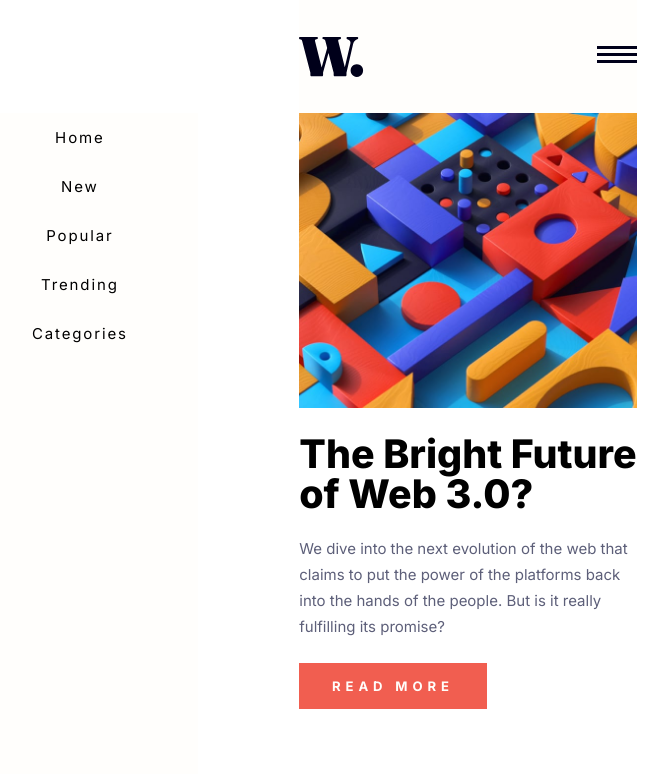
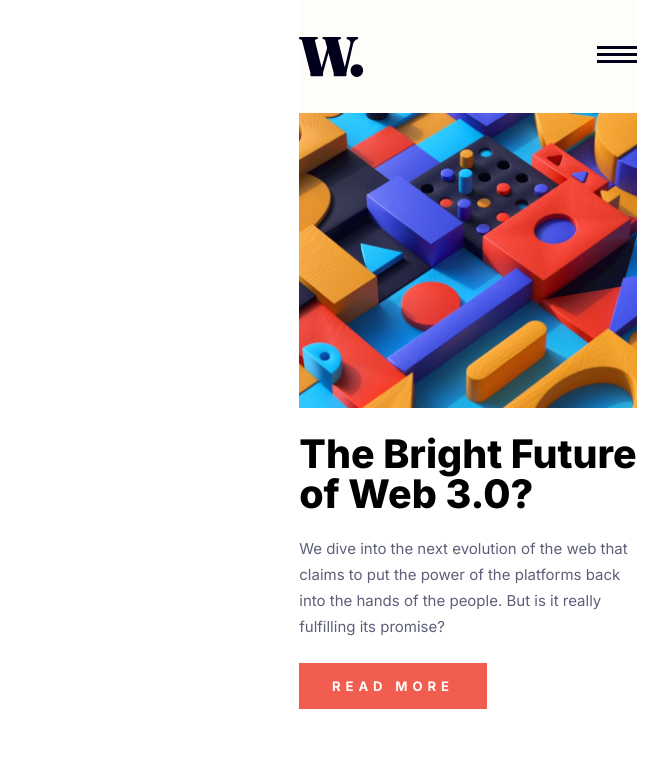
Before and after one commit to danheecho1/FEM_news-homepage, a Next.js app: page / in a window 1280 px wide. Shown: the top 774 px of the page, without its empty margins (172-840 px from the left). Built offline with nearby package versions, Linux system fonts and the light colour scheme.

Commit message:
Updated mobile view's menu (expanded) to have 100% width. Will deploy for a preview.

```diff
--- a/components/Navbar.module.css
+++ b/components/Navbar.module.css
@@ -4,12 +4,9 @@
   align-items: center;
   position: sticky;
   top: 0;
-  width: 337.5px;
   height: 113px;
   z-index: 2;
-  background-color: hsla(36, 100%, 99%, 0.5);
-  -webkit-backdrop-filter: blur(20px);
-          backdrop-filter: blur(20px);
+  background-color: hsl(36, 100%, 99%);
 }
 
 .headerContainer__navBar__menu {
@@ -18,15 +15,15 @@
 
 .headerContainer__nav__ul {
   position: fixed;
-  width: 70%;
+  width: 100%;
   height: 100vh;
   left: -100%;
   top: 113px;
+  padding-top: 1em;
   text-align: center;
   z-index: 2;
-  background-color: hsla(36, 100%, 99%, 0.5);
-  -webkit-backdrop-filter: blur(20px);
-          backdrop-filter: blur(20px);
+  -webkit-backdrop-filter: blur(150px);
+          backdrop-filter: blur(150px);
   transition: left 0.3s ease-in-out;
 }
 
@@ -37,8 +34,9 @@
 .headerContainer__nav__ul__li {
   padding: 1em 0;
   letter-spacing: 0.125em;
+  transition: all 0.2s ease-in-out;
 }
 
 .headerContainer__nav__ul__li:hover {
-  transform: scale(1.05);
+  transform: scale(1.1);
 }/*# sourceMappingURL=Navbar.module.css.map */
--- a/components/Navbar.module.scss
+++ b/components/Navbar.module.scss
@@ -6,11 +6,10 @@
     align-items: center;
     position: sticky;
     top: 0;
-    width: 337.5px;
+    // overflow: hidden;
     height: 113px;
     z-index: 2;
-    background-color: hsla(nth(var.$clr-white, 1), nth(var.$clr-white, 2), nth(var.$clr-white, 3), 0.5);
-    backdrop-filter: blur(20px);
+    background-color: hsl(var.$clr-white);
 }
 
 .headerContainer__navBar__menu {
@@ -19,14 +18,15 @@
 
 .headerContainer__nav__ul {
     position: fixed;
-    width: 70%;
+    width: 100%;
     height: 100vh;
     left: -100%;
     top: 113px;
+    padding-top: 1em;
     text-align: center;
     z-index: 2;
-    background-color: hsla(nth(var.$clr-white, 1), nth(var.$clr-white, 2), nth(var.$clr-white, 3), 0.5);
-    backdrop-filter: blur(20px);
+    // background-color: hsla(nth(var.$clr-white, 1), nth(var.$clr-white, 2), nth(var.$clr-white, 3), 0.5);
+    backdrop-filter: blur(150px);
     transition: left 0.3s ease-in-out;
 }
 
@@ -36,10 +36,10 @@
 
 .headerContainer__nav__ul__li {
     padding: 1em 0;
-    // font-weight: var.$fw-bold;
     letter-spacing: 0.125em;
+    transition: all 0.2s ease-in-out;
 }
 
 .headerContainer__nav__ul__li:hover {
-    transform: scale(1.05);
+    transform: scale(1.1);
 }
```
Also changed, not shown: app/_variables.scss (+6 -6 lines), 1 other file (tests, documents, lock files or other folders).
